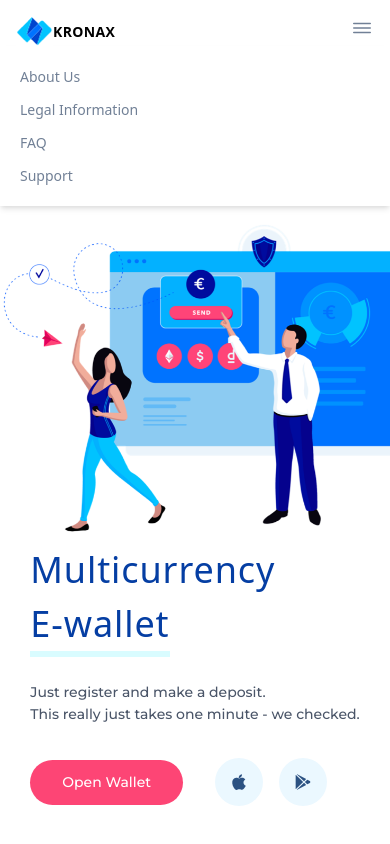
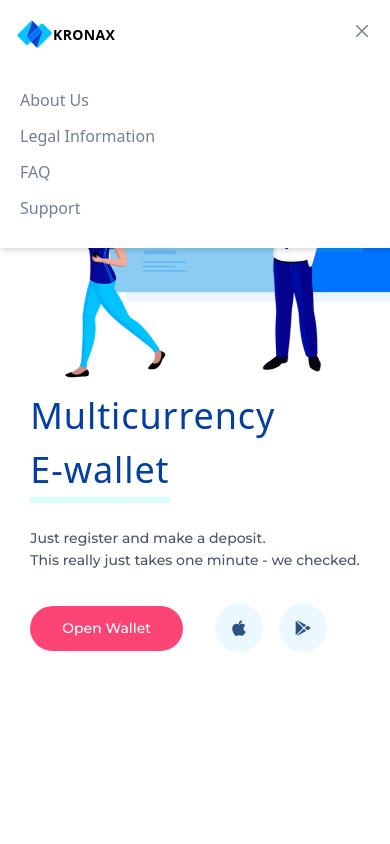
Before and after one commit to mostafabahri/kronax-landing, a website: page public/index.html in a window 390 px wide. Both pictures are taken after a click on the button 362 px from the left and 31 px from the top of the page. Drawn offline with nearby package versions, Linux system fonts and the light colour scheme; files that its build step writes are made by us from their sources.

Commit message:
Fix mobile menu

```diff
--- a/public/index.html
+++ b/public/index.html
@@ -40,14 +40,22 @@
         </ul>
         <!-- Hamburger Menu -->
         <button
-          class="sm:hidden text-gray-600 focus:outline-none"
+          class="sm:hidden text-gray-600 focus:outline-none text-2xl"
           id="mobile-nav-btn"
         >
-          <ion-icon name="menu-outline" class="text-2xl"></ion-icon>
+          <ion-icon name="menu-outline" data-js="open-icon"></ion-icon>
+          <ion-icon
+            name="close-outline"
+            class="hidden"
+            data-js="close-icon"
+          ></ion-icon>
         </button>
       </div>
-      <div class="hidden p-5 shadow-md" id="mobile-nav">
-        <ul class="flex flex-col text-gray-600 text-sm">
+      <div
+        class="hidden mb-2 mt-4 shadow-md sm:hidden absolute bg-white w-full"
+        id="mobile-nav"
+      >
+        <ul class="flex flex-col text-gray-600 p-5 pb-4">
           <li class="hover:text-gray-900 mb-3">
             <a href="#">About Us</a>
           </li>
@@ -55,7 +63,7 @@
             <a href="">Legal Information</a>
           </li>
           <li class="hover:text-gray-900 mb-3"><a href="#">FAQ</a></li>
-          <li class="hover:text-gray-900"><a href="#">Support</a></li>
+          <li class="hover:text-gray-900 mb-3"><a href="#">Support</a></li>
         </ul>
       </div>
     </nav>
--- a/public/script.js
+++ b/public/script.js
@@ -1,6 +1,7 @@
-const toggleNav = () =>
+document.querySelector("#mobile-nav-btn").addEventListener("click", () => {
+  // toggle menu div
   document.querySelector("#mobile-nav").classList.toggle("hidden");
-
-const navBtn = document.querySelector("#mobile-nav-btn");
-navBtn.addEventListener("click", toggleNav);
-navBtn.addEventListener("blur", toggleNav);
+  // toggle menu icon
+  document.querySelector(['[data-js="open-icon"]']).classList.toggle("hidden");
+  document.querySelector(['[data-js="close-icon"]']).classList.toggle("hidden");
+});
--- a/public/tailwind.css
+++ b/public/tailwind.css
@@ -2,23 +2,3 @@
 @tailwind base;
 @tailwind components;
 @tailwind utilities;
-
-.transition-5 {
-  transition: all 0.5s;
-}
-
-.transition-4 {
-  transition: all 0.4s;
-}
-
-.transition-3 {
-  transition: all 0.3s;
-}
-
-.transition-2 {
-  transition: all 0.2s;
-}
-
-.transition-1 {
-  transition: all 0.1s;
-}
```
